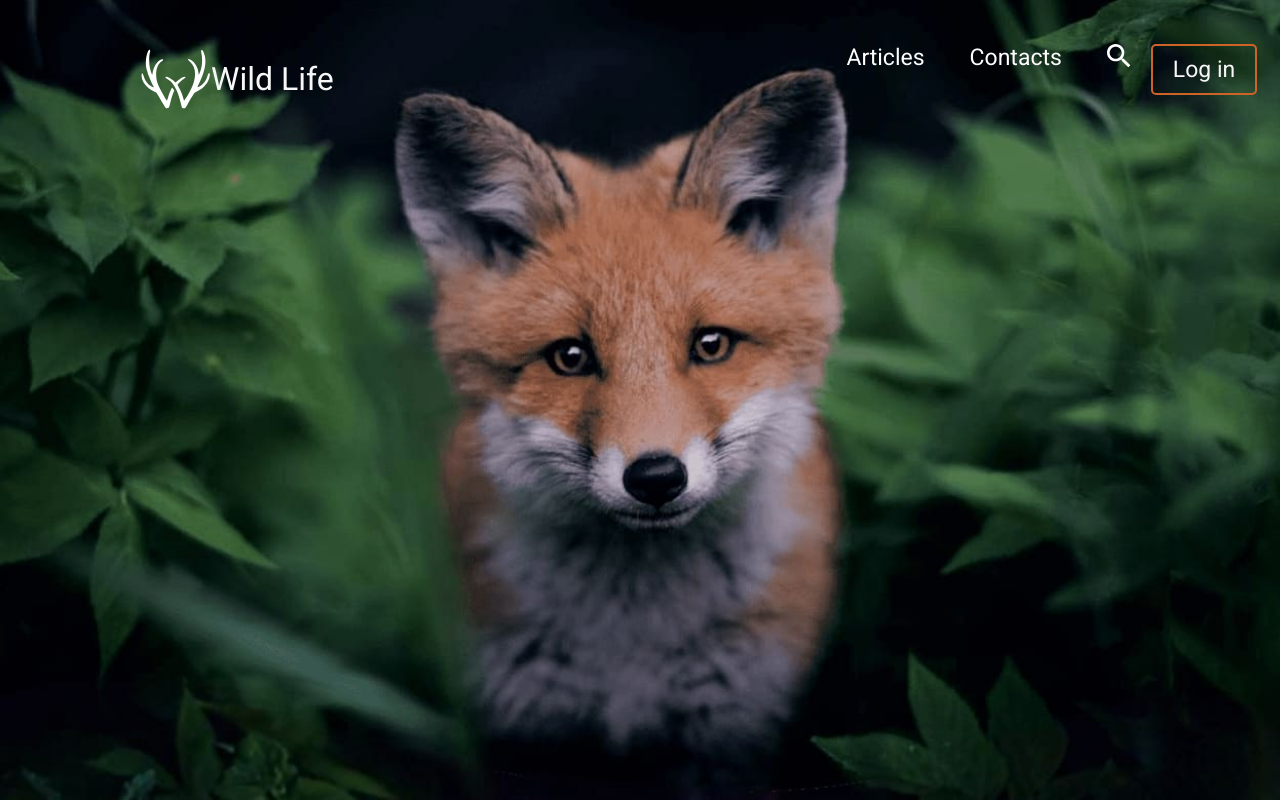
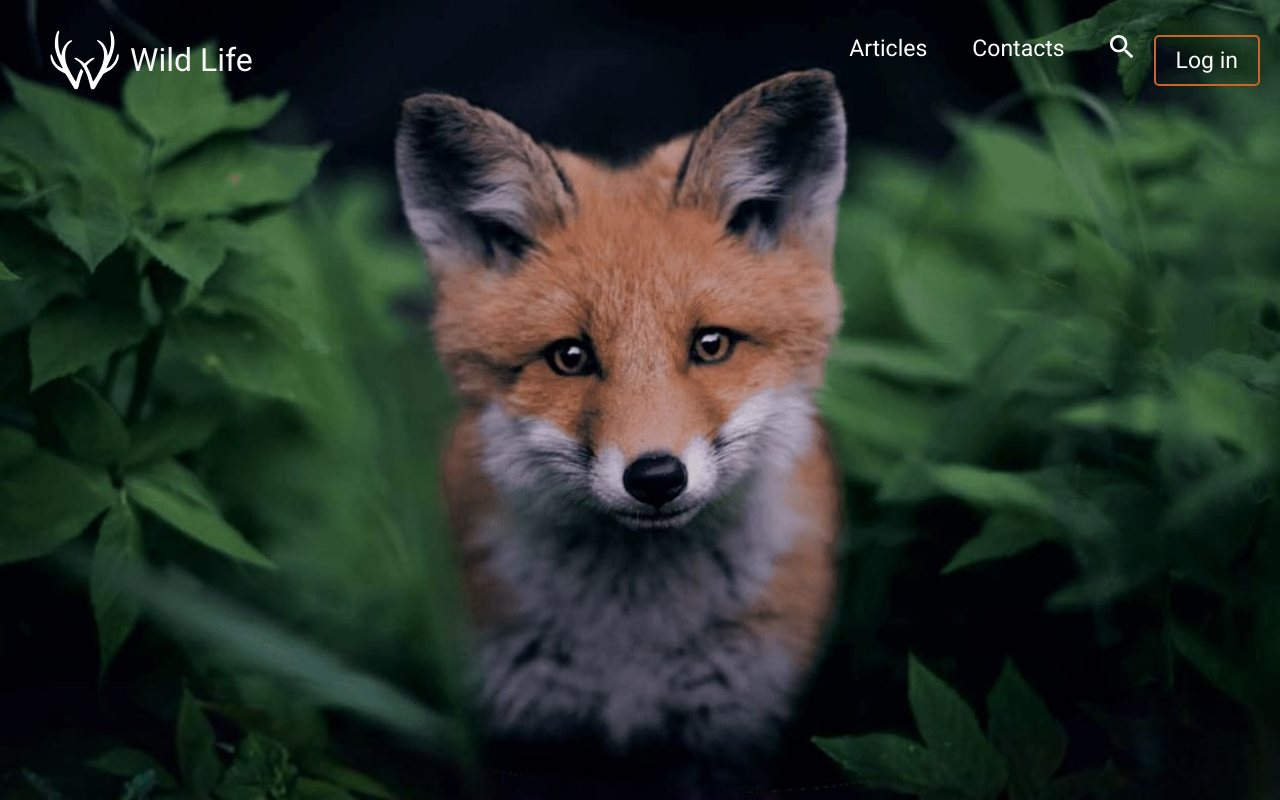
Before and after one commit to Tei4th1/help-animals-react, a React (Create React App) app: page / in a window 1280 px wide. Built offline with nearby package versions, Linux system fonts and the light colour scheme.

Commit message:
feat: fix adaptive

```diff
--- a/src/App.tsx
+++ b/src/App.tsx
@@ -7,38 +7,20 @@ import { Logo } from "./components/Icons/Logo";
 import { Loupe } from "./components/Icons/Loupe";
 import { LogButton } from "./components/LogButton";
 import { Navigation } from "./components/Navigation";
+import { NavContainer } from "./components/NavContainer";
+import { LogoContainer } from "./components/LogoContainer";
 
 function App() {
   return (
     <Wrapper>
       <Header>
-        <div
-          style={{
-            display: "flex",
-            flexDirection: "row",
-            alignItems: "center",
-            margin: "19px 450px 0 121px",
-            top: "19px",
-          }}
-        >
+        <LogoContainer>
           <Logo />
           <Title>Wild Life</Title>
-        </div>
-        <div
-          style={{
-            display: "flex",
-            flexDirection: "row",
-            alignItems: "center",
-            margin: "auto",
-          }}
-        >
-          <ul
-            style={{
-              listStyle: "none",
-              display: "flex",
-              gap: "20px",
-            }}
-          >
+        </LogoContainer>
+
+        <NavContainer>
+          <ul>
             <Navigation>
               <a href="*">Articles</a>
             </Navigation>
@@ -52,7 +34,7 @@ function App() {
               <LogButton>Log in</LogButton>
             </li>
           </ul>
-        </div>
+        </NavContainer>
       </Header>
     </Wrapper>
   );
--- a/src/components/LogButton/index.tsx
+++ b/src/components/LogButton/index.tsx
@@ -11,4 +11,9 @@ export const LogButton = styled.button`
   color: #f7f7f7;
   border-radius: 5px;
   padding: 10px 20px;
+
+  @media (max-width: 768px) {
+    font-size: 15px;
+    padding: 5px 10px;
+  }
 `;
--- a/src/components/NavContainer/index.tsx
+++ b/src/components/NavContainer/index.tsx
@@ -7,10 +7,13 @@ export const NavContainer = styled.nav`
     gap: 20px;
     padding: 0;
     margin: 0;
+    list-style-type: none;
 
     @media (max-width: 768px) {
       flex-direction: column;
       align-items: center;
+      list-style-type: none;
+      gap: 10px;
     }
   }
 `;
--- a/src/components/Navigation/index.tsx
+++ b/src/components/Navigation/index.tsx
@@ -10,5 +10,9 @@ export const Navigation = styled.li`
     font-style: normal;
     text-decoration: none;
     font-size: 23px;
+
+    @media (max-width: 768px) {
+      font-size: 15px;
+    }
   }
 `;
```
